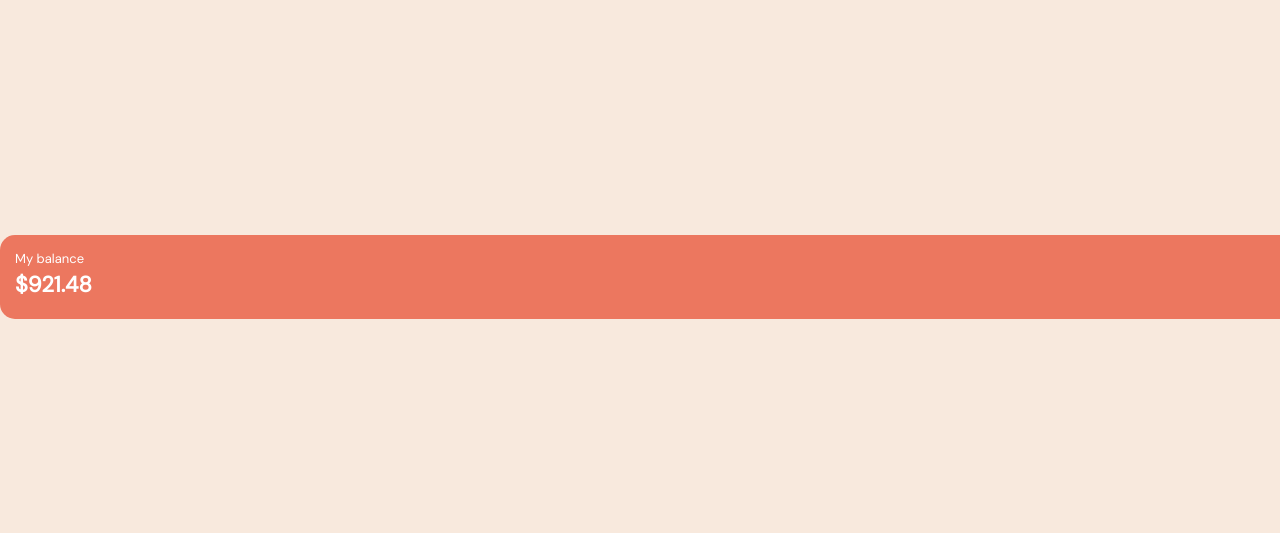
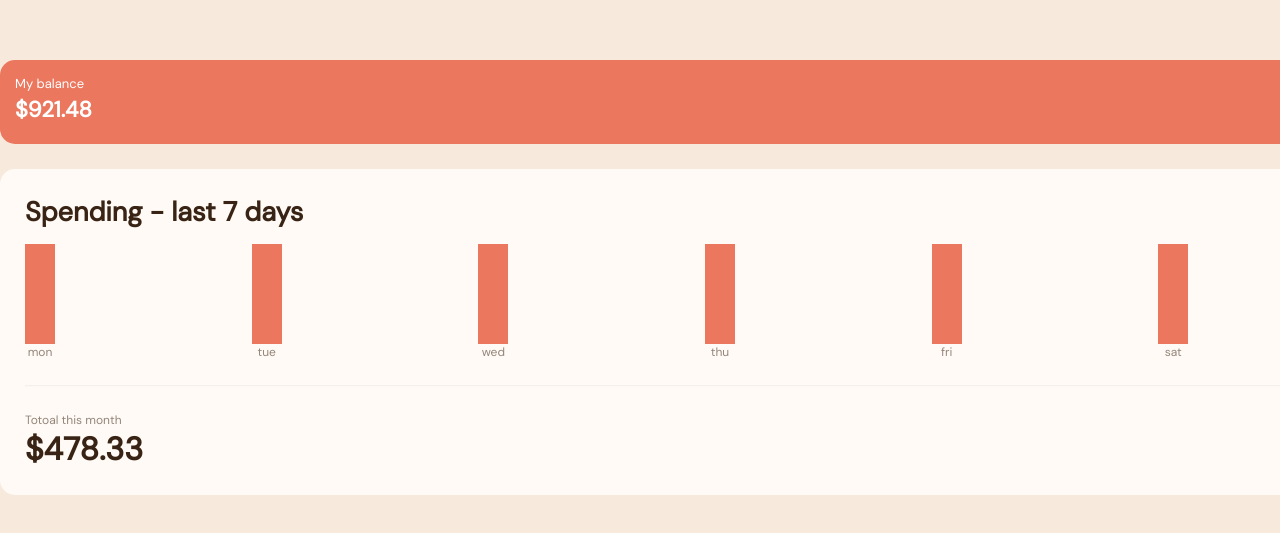
Before and after one commit to Arshiya207/Expenses-chart-component, a plain HTML site: page index.html in a window 1280 px wide. Shown: the part 123-656 px from the top of the page. Drawn offline with Linux system fonts and the light colour scheme.

Commit message:
finish main of the page(final part)

```diff
--- a/index.html
+++ b/index.html
@@ -26,6 +26,51 @@
           </figure>
         </div>
     </header>
+    <main class="main">
+        <div class="main__container-tag">
+          <div class="container_text">
+            <h1>Spending - last 7 days</h1>
+          </div>
+
+          <div class="container__bars">
+              <ul class="bars__ul">
+                  <li class="mon"><span></span><p class="small-brown">mon</p></li>
+                  <li class="tue"><span></span><p class="small-brown">tue</p></li>
+                  <li class="wed"><span></span><p class="small-brown">wed</p></li>
+                  <li class="thu"><span></span><p class="small-brown">thu</p></li>
+                  <li class="fri"><span></span><p class="small-brown">fri</p></li>
+                  <li class="sat"><span></span><p class="small-brown">sat</p></li>
+                  <li class="sun"><span></span><p class="small-brown">sun</p></li>
+              </ul>
+          </div>
+          <hr class="border">
+          <footer class="results">
+              <div class="result__container">
+                  <ul>
+                    <li class="small-brown">Totoal this month</li>
+                    <li>$478.33</li>
+                  </ul>
+                    <ul>
+                      <li>+2.4%</li>
+                      <li class="small-brown">from last month</li>
+                    </ul>
+
+
+
+
+
+
+
+
+              </div>
+
+
+          </footer>
+        </div>
+
+
+
+    </main>
 
 
   </section>
--- a/reset.css
+++ b/reset.css
@@ -1,4 +1,7 @@
+ul{
+    list-style: none;
 
+}
 *,*::after,*::before{
     padding: 0;
     box-sizing: border-box;
--- a/style.css
+++ b/style.css
@@ -6,19 +6,23 @@
     --medium-brown:hsl(28, 10%, 53%);
     --cream:hsl(27, 66%, 92%);
     --Very-pale-orange:hsl(33, 100%, 98%);
-    --color:#fff;
+    --color-black:#000;
+    --color-white:#fff;
+    --radius:0.938rem;
+
 
 }
 body{
     font-family: "DM Sans",sans-serif;
     background-color:  var(--cream);
     Font-size: 18px;
-    color: var(--color);
+    color: var(--color-white);
     min-height: 100vh;
    display: flex;
    flex-direction: column;
    justify-content:center ;
    align-items: center;
+
 
 
 
@@ -35,8 +39,9 @@ body{
 /*css for header*/
     .main__header{
         background-color:hsl(10, 79%, 65%);
-        border-radius: 0.938rem;
+        border-radius: var(--radius);
         padding: 0.938rem;
+        margin-bottom:25px;
 
     }
     .header__content-container{
@@ -67,3 +72,87 @@ body{
 
 
 /*end css for header*/
+/*coding main part*/
+    .main{
+        background-color: var(--Very-pale-orange);
+        color: var(--color-black);
+        border-radius: var(--radius);
+
+    }
+    .main__container-tag{
+        padding: 25px;
+    }
+
+    .bars__ul{
+        list-style: none;
+        display: flex;
+        justify-content: space-between;
+
+        align-items: center;
+
+    }
+
+    .bars__ul>li>span{
+        display:inline-block;
+        height: 100px;
+        width: 30px;
+        background-color: var(--soft-red);
+        transition: 0.3s ease;
+    }
+    .bars__ul>li{
+        display: flex;
+        flex-direction: column;
+        align-items: center;
+    }
+    .small-brown{
+        font-size: 12px;
+        color: var(--medium-brown);
+
+    }
+    .container_text{
+        margin-bottom: 15px;
+
+
+    }
+    .container_text>h1{
+        font-weight: 700;
+        color: var(--dark-brown);
+    }
+    .bars__ul>li>span:hover{
+        opacity: 0.75;
+    }
+    .border{
+        margin: 25px 0;
+        background-color: var(--medium-brown);
+        opacity: 0.1;
+
+    }
+
+
+
+/*end coding main part */
+/*code footer of the page*/
+
+    .result__container{
+        display: flex;
+        justify-content: space-between;
+        align-items: flex-end;
+
+    }
+    .result__container>ul:first-child>li:last-child{
+       font-size: 2rem;
+       font-weight: 700;
+       color: var(--dark-brown);
+    }
+
+
+
+
+
+
+
+
+
+
+
+/* end footer end of the page*/
```
